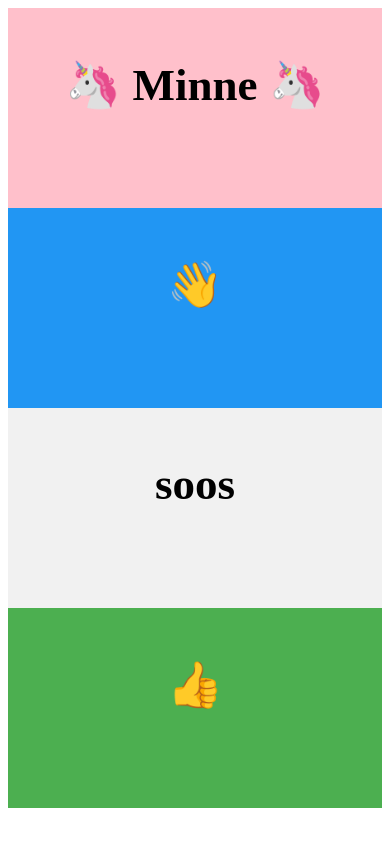
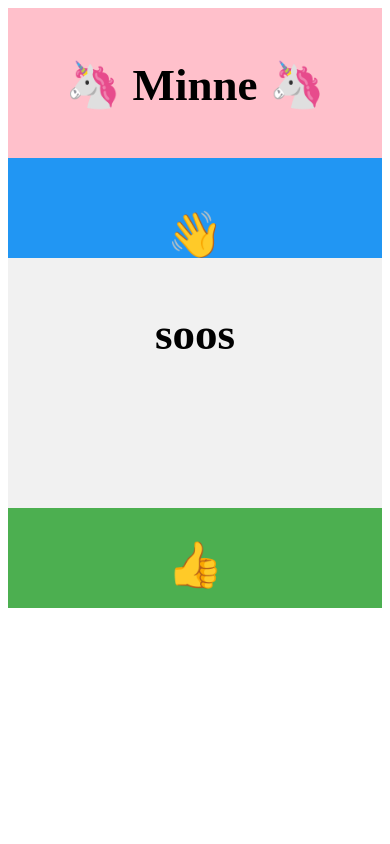
Before and after one commit to GeertStev/Woordenspel, a React (Create React App) app: page / in a window 390 px wide. Built offline with nearby package versions, Linux system fonts and the light colour scheme.

Commit message:
Update index.css

```diff
--- a/src/index.css
+++ b/src/index.css
@@ -7,7 +7,7 @@
   padding:20px;
   float:left;
   width:100%;
-  height:200px;
+  height:150px;
   text-align:center;
 }
 
@@ -31,7 +31,7 @@
 
 .right {
   background-color:#4CAF50;
-  padding:20px;
+  padding:0px;
   float:left;
   width:20%; /* The width is 20%, by default */
   height:200px;
@@ -43,4 +43,13 @@
   .left, .main, .right {
     width:100%; /* The width is 100%, when the viewport is 800px or smaller */
   }
+
+  .left, .right {
+    height:100px;
+  }
+
+  .main {
+    height:250px;
+  }
+
 }
```
